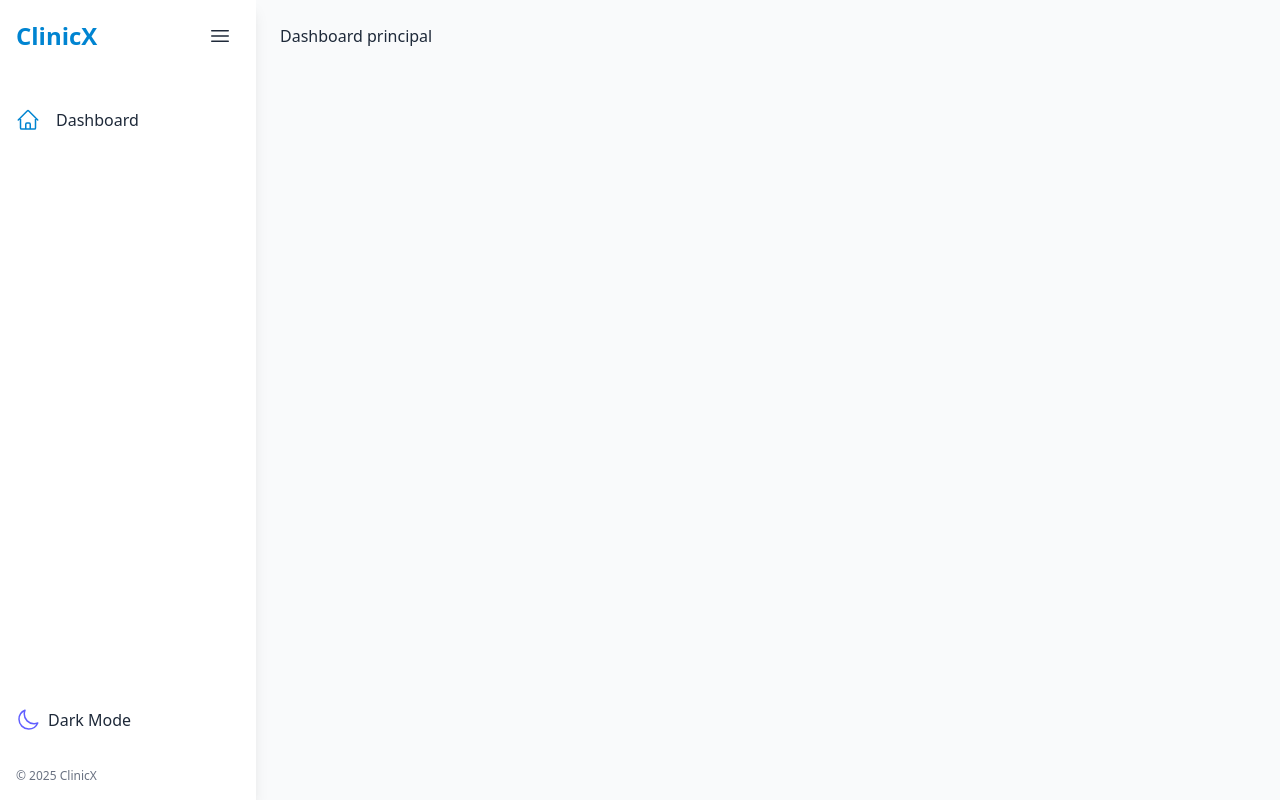
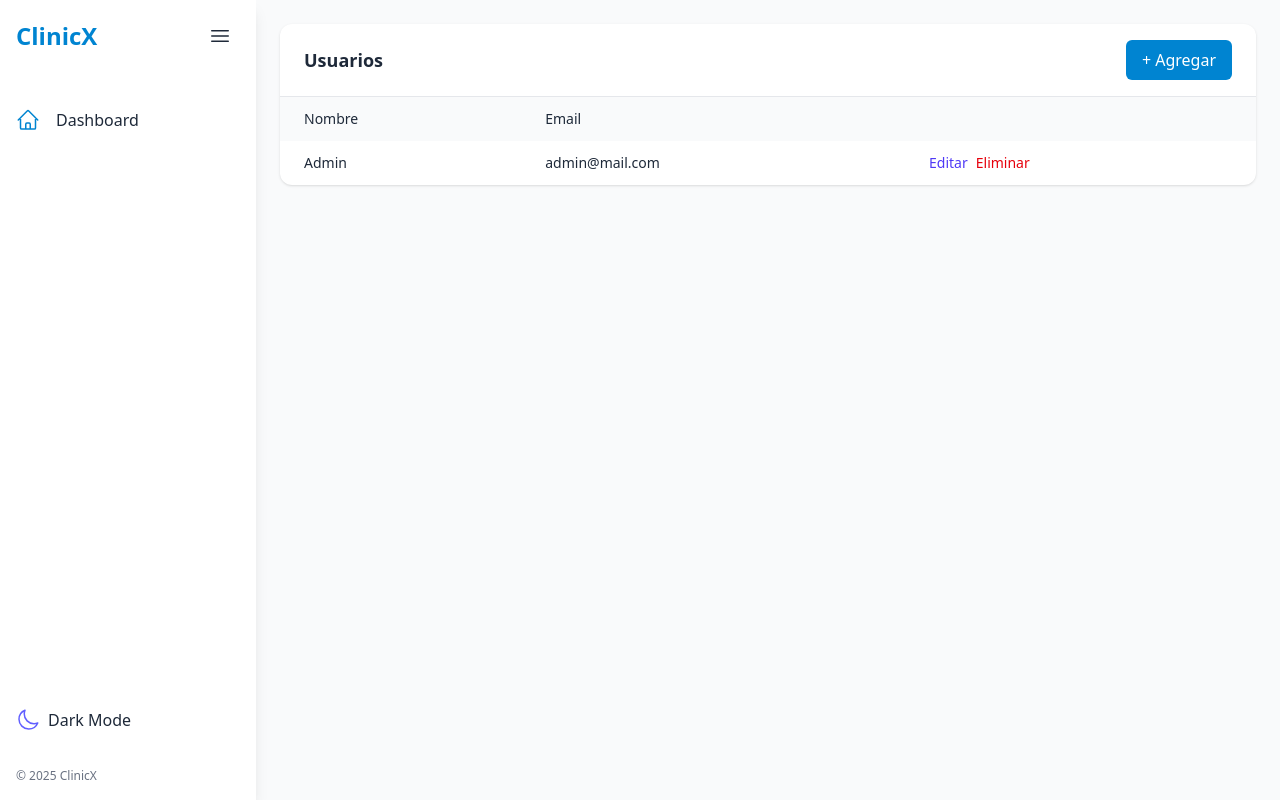
Before and after one commit to AngelMerlinO/clinicErp, a React (Vite) app: page /usuarios in a window 1280 px wide. Before the commit this address led to /. Built offline with nearby package versions, Linux system fonts and the light colour scheme; no server answers; sample sign-in values are in the browser's storage.

Commit message:
feat(router): protect routes with token validation in AppRouter
Refactor AppRouter to conditionally render ProtectedRoutes or login flow based on token presence

Maintain cleaner route separation and improve security logic

```diff
--- a/package.json
+++ b/package.json
@@ -13,6 +13,8 @@
     "@fortawesome/fontawesome-free": "^6.7.2",
     "@heroicons/react": "^2.2.0",
     "@tailwindcss/vite": "^4.1.11",
+    "@tanstack/react-table": "^8.21.3",
+    "clsx": "^2.1.1",
     "firebase": "^11.10.0",
     "framer-motion": "^12.23.0",
     "react": "^19.1.0",
--- /dev/null
+++ b/src/components/table/DataTable.jsx
@@ -0,0 +1,113 @@
+// src/components/table/DataTable.jsx
+import React from 'react';
+import {
+  flexRender,
+  getCoreRowModel,
+  getSortedRowModel,
+  useReactTable,
+} from '@tanstack/react-table';
+import clsx from 'clsx';
+
+/**
+ * columns = [
+ *   { accessorKey:'fullName', header:'Nombre' },
+ *   ...
+ * ]
+ */
+export default function DataTable({
+  title,
+  columns,
+  data,
+  onAdd,
+  onEdit,
+  onDelete,
+}) {
+  const table = useReactTable({
+    data,
+    columns: [
+      ...columns,
+      {
+        id: 'actions',
+        header: () => <span className="sr-only">Acciones</span>,
+        cell: ({ row }) => (
+          <div className="flex gap-2">
+            <button
+              onClick={() => onEdit(row.original)}
+              className="text-indigo-600 hover:underline"
+            >
+              Editar
+            </button>
+            <button
+              onClick={() => onDelete(row.original.id)}
+              className="text-red-600 hover:underline"
+            >
+              Eliminar
+            </button>
+          </div>
+        ),
+      },
+    ],
+    getCoreRowModel: getCoreRowModel(),
+    getSortedRowModel: getSortedRowModel(),
+  });
+
+  return (
+    <div className="bg-white dark:bg-gray-900 shadow rounded-xl">
+      <div className="flex items-center justify-between px-6 py-4 border-b border-gray-200 dark:border-gray-700">
+        <h2 className="text-lg font-semibold">{title}</h2>
+        <button
+          onClick={onAdd}
+          className="bg-sky-600 hover:bg-sky-700 text-white px-4 py-2 rounded-md"
+        >
+          + Agregar
+        </button>
+      </div>
+
+      <div className="overflow-x-auto">
+        <table className="min-w-full text-sm">
+          <thead className="bg-gray-50 dark:bg-gray-800">
+            {table.getHeaderGroups().map(hg => (
+              <tr key={hg.id}>
+                {hg.headers.map(h => (
+                  <th
+                    key={h.id}
+                    className={clsx(
+                      'px-6 py-3 text-left font-medium',
+                      h.column.getIsSorted() && 'text-sky-600'
+                    )}
+                    onClick={h.column.getToggleSortingHandler()}
+                  >
+                    {flexRender(h.column.columnDef.header, h.getContext())}
+                    {{
+                      asc: ' ▲',
+                      desc: ' ▼',
+                    }[h.column.getIsSorted()] ?? ''}
+                  </th>
+                ))}
+              </tr>
+            ))}
+          </thead>
+
+          <tbody className="divide-y divide-gray-200 dark:divide-gray-700">
+            {table.getRowModel().rows.map(row => (
+              <tr key={row.id}>
+                {row.getVisibleCells().map(cell => (
+                  <td key={cell.id} className="px-6 py-3">
+                    {flexRender(cell.column.columnDef.cell, cell.getContext())}
+                  </td>
+                ))}
+              </tr>
+            ))}
+            {data.length === 0 && (
+              <tr>
+                <td colSpan={columns.length + 1} className="px-6 py-8 text-center text-gray-500">
+                  Sin registros
+                </td>
+              </tr>
+            )}
+          </tbody>
+        </table>
+      </div>
+    </div>
+  );
+}
--- /dev/null
+++ b/src/components/ui/Modal.jsx
@@ -0,0 +1,29 @@
+import { AnimatePresence, motion } from 'framer-motion';
+
+export default function Modal({ open, title, children, onClose }) {
+  return (
+    <AnimatePresence>
+      {open && (
+        <motion.div
+          className="fixed inset-0 z-50 flex items-center justify-center bg-black/40 backdrop-blur-sm"
+          initial={{ opacity: 0 }}
+          animate={{ opacity: 1 }}
+          exit={{ opacity: 0 }}
+        >
+          <motion.div
+            className="bg-white dark:bg-gray-900 rounded-lg p-6 w-full max-w-lg shadow-xl"
+            initial={{ scale: 0.8, opacity: 0 }}
+            animate={{ scale: 1, opacity: 1 }}
+            exit={{ scale: 0.8, opacity: 0 }}
+          >
+            <div className="flex justify-between items-center mb-4">
+              <h3 className="text-lg font-semibold">{title}</h3>
+              <button onClick={onClose} className="text-xl leading-none">✕</button>
+            </div>
+            {children}
+          </motion.div>
+        </motion.div>
+      )}
+    </AnimatePresence>
+  );
+}
--- /dev/null
+++ b/src/features/users/pages/UsersPage.jsx
@@ -0,0 +1,69 @@
+import React, { useState, useEffect } from 'react';
+import DataTable from '../../../components/table/DataTable';
+import Modal from '../../../components/ui/Modal';
+
+export default function UsersPage() {
+  const [rows, setRows]       = useState([]);
+  const [open, setOpen]       = useState(false);
+  const [editing, setEditing] = useState(null);
+
+  useEffect(() => {
+    // TODO: replace with real fetch
+    setRows([{ id: 1, fullName: 'Admin', email: 'admin@mail.com' }]);
+  }, []);
+
+  const columns = [
+    { accessorKey: 'fullName', header: 'Nombre' },
+    { accessorKey: 'email',    header: 'Email'  },
+  ];
+
+  const handleSave = (payload) => {
+    // TODO: call create / update then refresh rows
+    setOpen(false);
+  };
+
+  return (
+    <>
+      <DataTable
+        title="Usuarios"
+        columns={columns}
+        data={rows}
+        onAdd={() => { setEditing(null); setOpen(true); }}
+        onEdit={(row) => { setEditing(row); setOpen(true); }}
+        onDelete={(id) => {/* TODO delete */}}
+      />
+
+      <Modal
+        open={open}
+        onClose={() => setOpen(false)}
+        title={editing ? 'Editar usuario' : 'Nuevo usuario'}
+      >
+        {/* SIMPLE FORM MOCKUP */}
+        <form
+          onSubmit={(e) => {
+            e.preventDefault();
+            handleSave({});
+          }}
+          className="space-y-4"
+        >
+          <input
+            defaultValue={editing?.fullName}
+            placeholder="Nombre"
+            className="w-full border px-3 py-2 rounded-md"
+          />
+          <input
+            defaultValue={editing?.email}
+            placeholder="Email"
+            className="w-full border px-3 py-2 rounded-md"
+          />
+          <button
+            type="submit"
+            className="bg-sky-600 hover:bg-sky-700 text-white px-4 py-2 rounded-md"
+          >
+            Guardar
+          </button>
+        </form>
+      </Modal>
+    </>
+  );
+}
--- a/src/routes/AppRouter.jsx
+++ b/src/routes/AppRouter.jsx
@@ -1,34 +1,21 @@
 // src/routes/AppRouter.jsx
 import { BrowserRouter, Routes, Route, Navigate } from 'react-router-dom';
 import LoginPage from '../features/auth/pages/LoginPage';
-import DashboardHomePage from '../features/dashboard/pages/DashboardHomePage';
-import AdminLayout from '../layouts/AdminLayout';
+import ProtectedRoutes from './ProtectedRoutes';
 
 const isAuthenticated = !!localStorage.getItem('token');
 
-export const AppRouter = () => {
-  return (
+export const AppRouter = () => (
   <BrowserRouter>
     <Routes>
-        {!isAuthenticated ? (
+      {isAuthenticated ? (
+        <Route path="/*" element={<ProtectedRoutes />} />
+      ) : (
         <>
           <Route path="/login" element={<LoginPage />} />
           <Route path="*" element={<Navigate to="/login" />} />
-          </>
-        ) : (
-          <>
-            <Route
-              path="/"
-              element={
-                <AdminLayout>
-                  <DashboardHomePage />
-                </AdminLayout>
-              }
-            />
-            <Route path="*" element={<Navigate to="/" />} />
         </>
       )}
     </Routes>
   </BrowserRouter>
 );
-};
--- a/src/routes/ProtectedRoutes.jsx
+++ b/src/routes/ProtectedRoutes.jsx
@@ -1,15 +1,20 @@
 // src/routes/ProtectedRoutes.jsx
 import { Routes, Route, Navigate } from 'react-router-dom';
-import DashboardHomePage from '../features/dashboard/pages/DashboardHomePage';
-import PatientsListPage from '../features/patients/pages/PatientsListPage';
 import AdminLayout from '../layouts/AdminLayout';
 
-export const ProtectedRoutes = () => (
-  <AdminLayout>
-    <Routes>
-      <Route path="/" element={<DashboardHomePage />} />
-      <Route path="/patients" element={<PatientsListPage />} />
-      <Route path="/*" element={<Navigate to="/" />} />
-    </Routes>
-  </AdminLayout>
-);
+import DashboardHomePage from '../features/dashboard/pages/DashboardHomePage';
+import UsersPage from '../features/users/pages/UsersPage';
+// import more pages...
+
+export default function ProtectedRoutes() {
+  return (
+    <AdminLayout>
+      <Routes>
+        <Route index element={<DashboardHomePage />} />
+        <Route path="usuarios" element={<UsersPage />} />
+        {/* Add other routes like ordenes, proyecciones, etc. */}
+        <Route path="*" element={<Navigate to="/" />} />
+      </Routes>
+    </AdminLayout>
+  );
+}
```
Also changed, not shown: 1 other file (tests, documents, lock files or other folders). Lines whose indentation alone changed are shown as unchanged.
